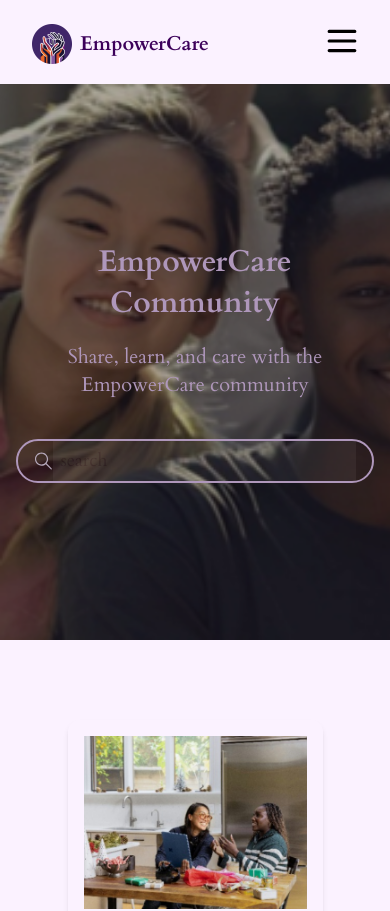
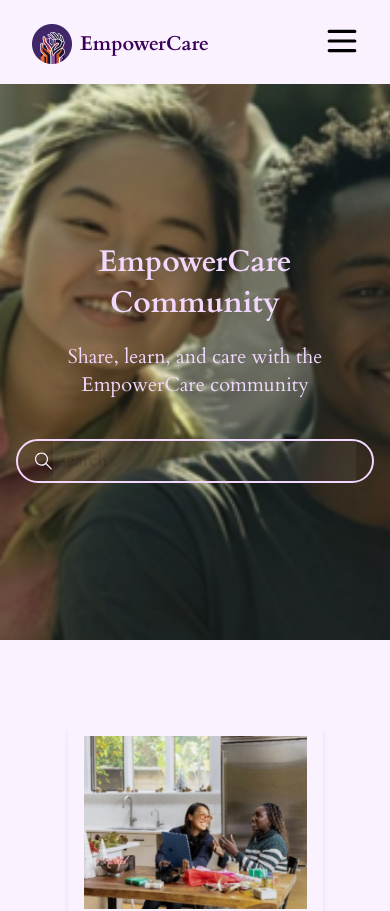
Before and after one commit to AudreyWhurah/Tech4Dev_Capstone_Project, a React (Create React App) app: page /community in a window 390 px wide. Shown: the top 911 px of the page. Built offline with nearby package versions, Linux system fonts and the light colour scheme.

Commit message:
Feat: implemented mobile responsiveness

```diff
--- a/src/components/CommunityHero.jsx
+++ b/src/components/CommunityHero.jsx
@@ -2,8 +2,9 @@
 
 const CommunityHero = () => {
   return (
-    <section className="bg-hero_bg_2 bg-cover bg-no-repeat h-[556px] md:h-[556px] relative mt-5">
-      <div className="bg-main_hero absolute top-0 w-full opacity-30 h-full"></div>
+    <section>
+      <div className="bg-hero_bg_2 bg-cover bg-no-repeat h-[556px] md:h-[556px] relative mt-5">
+        <div className="bg-main_hero absolute top-0 w-full opacity-30 h-full -z-10"></div>
         <div className="flex flex-col w-full md:w-2/3 h-full justify-center items-center m-auto text-center px-4">
           <div className="font-cardo text-main_text_4">
             <h2 className="font-bold text-3xl md:text-5xl leading-snug md:leading-[57.6px]">
@@ -32,6 +33,7 @@
             </div>
           </div>
         </div>
+      </div>
     </section>
   );
 };
--- a/src/components/Nav.jsx
+++ b/src/components/Nav.jsx
@@ -17,7 +17,7 @@
 
   return (
     <>
-      <header className="w-full flex flex-col md:flex-row justify-between items-center pt-6 px-4 md:px-8 z-40">
+      <header className="w-full flex flex-col md:flex-row justify-between items-center pt-6 px-4 md:px-8 z-[9999999]">
         <div className="flex items-center justify-between w-full md:w-auto">
           <div className="flex items-center">
             <Link to="/">
```
Lines whose indentation alone changed are shown as unchanged.
